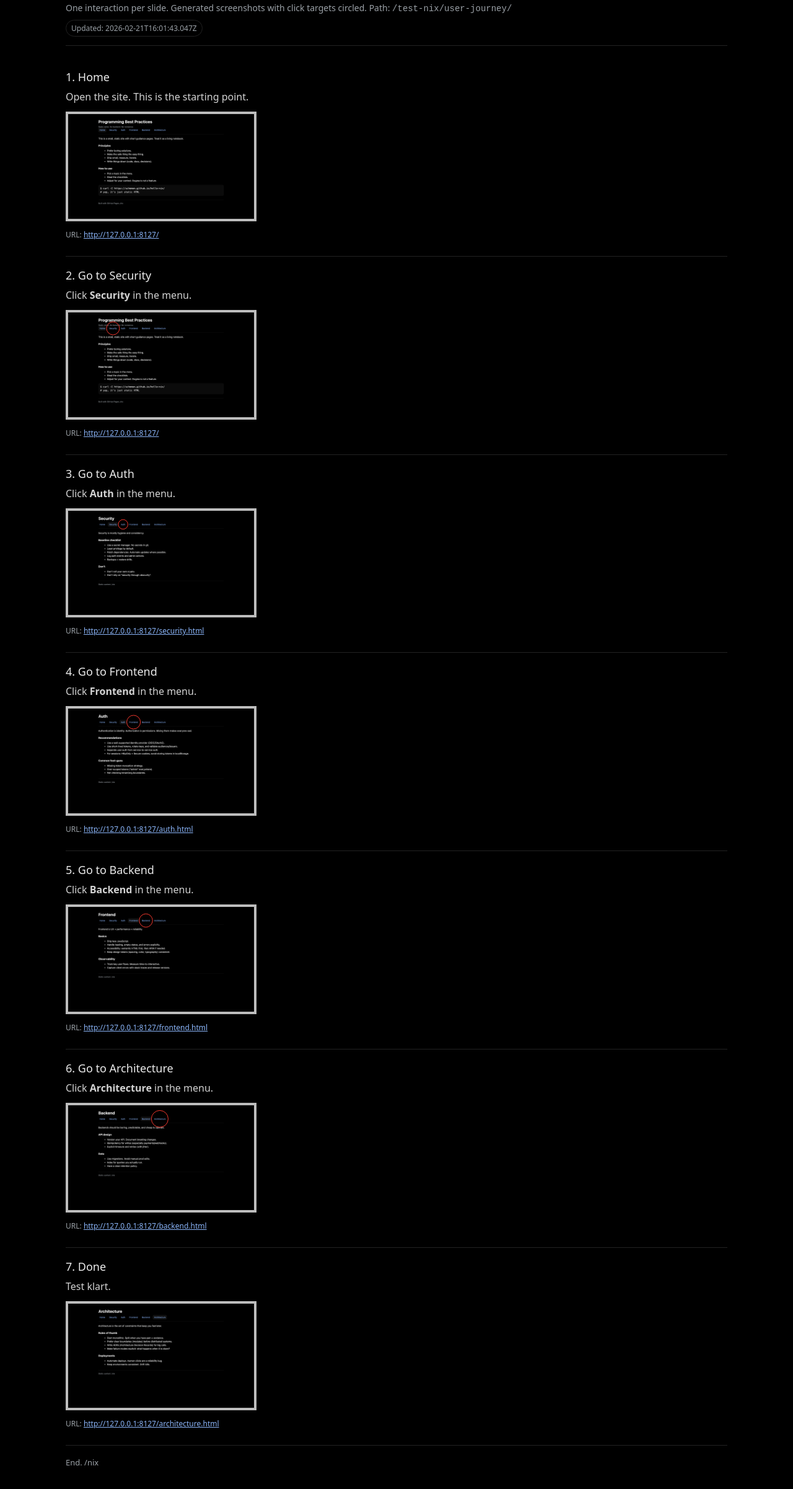
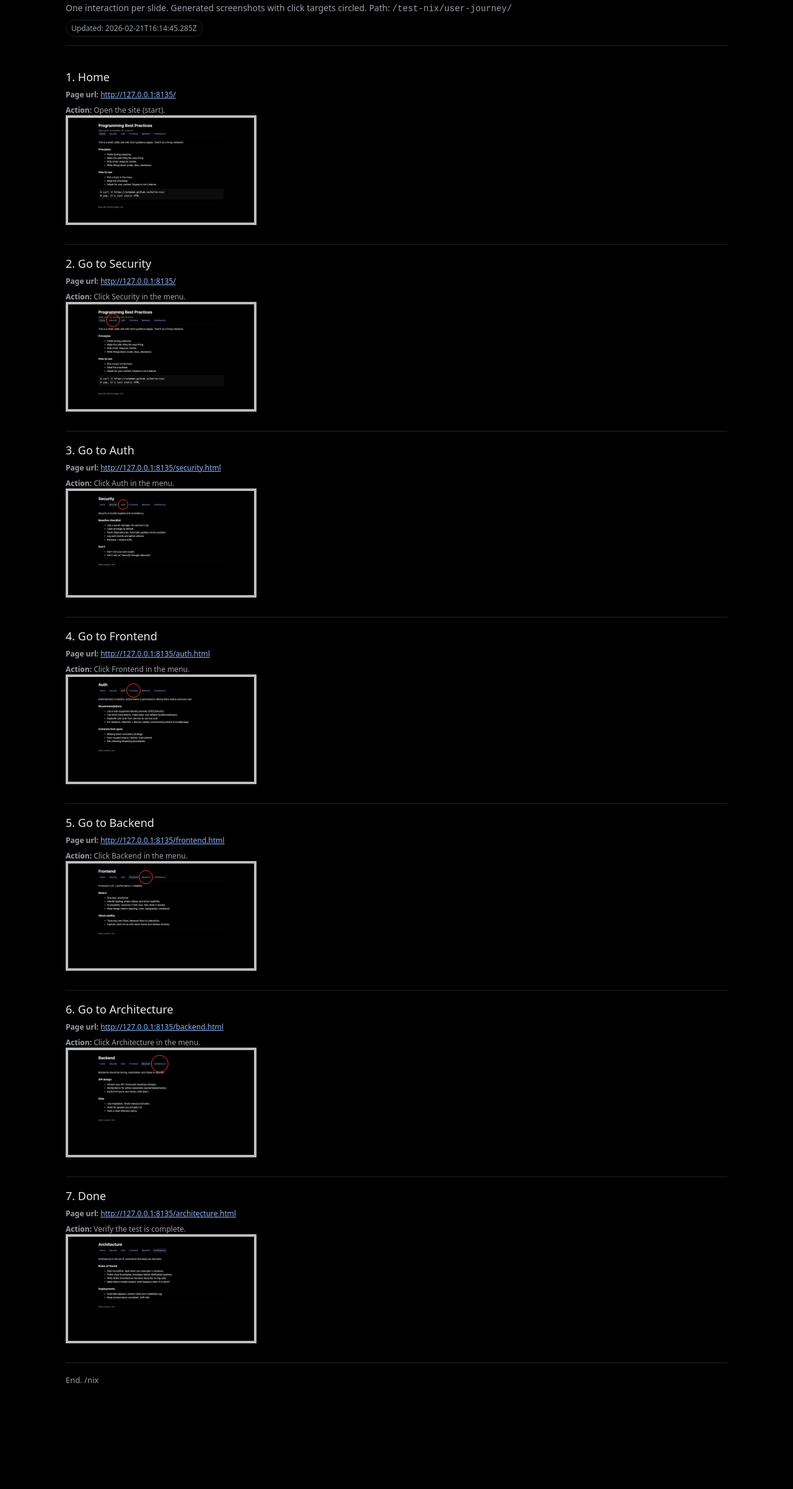
Before and after one commit to schemon/hello-nix, a website: page test-nix/user-journey/index.html in a window 1280 px wide. Shown: the part 62-2464 px from the top of the page at 62% size. After the commit the page ends 2357 px from the top, so only its background shows below. Drawn offline with Linux system fonts and the light colour scheme.

```diff
--- a/test-nix/user-journey/index.html
+++ b/test-nix/user-journey/index.html
@@ -29,92 +29,92 @@
     <header>
       <h1>User journey (static)</h1>
       <div class="sub">One interaction per slide. Generated screenshots with click targets circled. Path: <code>/test-nix/user-journey/</code></div>
-      <div class="pill">Updated: 2026-02-21T16:01:43.047Z</div>
+      <div class="pill">Updated: 2026-02-21T16:14:45.285Z</div>
     </header>
 
 
       <section class="slide">
         <div class="title">1. Home</div>
-        <p class="desc">Open the site. This is the starting point.</p>
+        <div class="note"><strong>Page url:</strong> <a style="color:#8ab4f8" href="http://127.0.0.1:8135/" target="_blank" rel="noreferrer">http://127.0.0.1:8135/</a></div>
+        <div class="note"><strong>Action:</strong> Open the site (start).</div>
         <div class="shotWrap">
           <svg class="shotSvg" viewBox="0 0 1280 720" preserveAspectRatio="xMinYMin meet" role="img" aria-label="Home screenshot">
             <image href="assets/home.png" x="0" y="0" width="1280" height="720" />
 
           </svg>
         </div>
-        <div class="note">URL: <a style="color:#8ab4f8" href="http://127.0.0.1:8127/" target="_blank" rel="noreferrer">http://127.0.0.1:8127/</a></div>
       </section>
 
       <section class="slide">
         <div class="title">2. Go to Security</div>
-        <p class="desc">Click <strong>Security</strong> in the menu.</p>
+        <div class="note"><strong>Page url:</strong> <a style="color:#8ab4f8" href="http://127.0.0.1:8135/" target="_blank" rel="noreferrer">http://127.0.0.1:8135/</a></div>
+        <div class="note"><strong>Action:</strong> Click Security in the menu.</div>
         <div class="shotWrap">
           <svg class="shotSvg" viewBox="0 0 1280 720" preserveAspectRatio="xMinYMin meet" role="img" aria-label="Go to Security screenshot">
             <image href="assets/security.png" x="0" y="0" width="1280" height="720" />
             <circle cx="308.9" cy="109.5" r="44.6" class="circleSvg" />
           </svg>
         </div>
-        <div class="note">URL: <a style="color:#8ab4f8" href="http://127.0.0.1:8127/" target="_blank" rel="noreferrer">http://127.0.0.1:8127/</a></div>
       </section>
 
       <section class="slide">
         <div class="title">3. Go to Auth</div>
-        <p class="desc">Click <strong>Auth</strong> in the menu.</p>
+        <div class="note"><strong>Page url:</strong> <a style="color:#8ab4f8" href="http://127.0.0.1:8135/security.html" target="_blank" rel="noreferrer">http://127.0.0.1:8135/security.html</a></div>
+        <div class="note"><strong>Action:</strong> Click Auth in the menu.</div>
         <div class="shotWrap">
           <svg class="shotSvg" viewBox="0 0 1280 720" preserveAspectRatio="xMinYMin meet" role="img" aria-label="Go to Auth screenshot">
             <image href="assets/auth.png" x="0" y="0" width="1280" height="720" />
             <circle cx="378.4" cy="93.5" r="33.0" class="circleSvg" />
           </svg>
         </div>
-        <div class="note">URL: <a style="color:#8ab4f8" href="http://127.0.0.1:8127/security.html" target="_blank" rel="noreferrer">http://127.0.0.1:8127/security.html</a></div>
       </section>
 
       <section class="slide">
         <div class="title">4. Go to Frontend</div>
-        <p class="desc">Click <strong>Frontend</strong> in the menu.</p>
+        <div class="note"><strong>Page url:</strong> <a style="color:#8ab4f8" href="http://127.0.0.1:8135/auth.html" target="_blank" rel="noreferrer">http://127.0.0.1:8135/auth.html</a></div>
+        <div class="note"><strong>Action:</strong> Click Frontend in the menu.</div>
         <div class="shotWrap">
           <svg class="shotSvg" viewBox="0 0 1280 720" preserveAspectRatio="xMinYMin meet" role="img" aria-label="Go to Frontend screenshot">
             <image href="assets/frontend.png" x="0" y="0" width="1280" height="720" />
             <circle cx="450.5" cy="93.5" r="47.1" class="circleSvg" />
           </svg>
         </div>
-        <div class="note">URL: <a style="color:#8ab4f8" href="http://127.0.0.1:8127/auth.html" target="_blank" rel="noreferrer">http://127.0.0.1:8127/auth.html</a></div>
       </section>
 
       <section class="slide">
         <div class="title">5. Go to Backend</div>
-        <p class="desc">Click <strong>Backend</strong> in the menu.</p>
+        <div class="note"><strong>Page url:</strong> <a style="color:#8ab4f8" href="http://127.0.0.1:8135/frontend.html" target="_blank" rel="noreferrer">http://127.0.0.1:8135/frontend.html</a></div>
+        <div class="note"><strong>Action:</strong> Click Backend in the menu.</div>
         <div class="shotWrap">
           <svg class="shotSvg" viewBox="0 0 1280 720" preserveAspectRatio="xMinYMin meet" role="img" aria-label="Go to Backend screenshot">
             <image href="assets/backend.png" x="0" y="0" width="1280" height="720" />
             <circle cx="535.4" cy="93.5" r="45.9" class="circleSvg" />
           </svg>
         </div>
-        <div class="note">URL: <a style="color:#8ab4f8" href="http://127.0.0.1:8127/frontend.html" target="_blank" rel="noreferrer">http://127.0.0.1:8127/frontend.html</a></div>
       </section>
 
       <section class="slide">
         <div class="title">6. Go to Architecture</div>
-        <p class="desc">Click <strong>Architecture</strong> in the menu.</p>
+        <div class="note"><strong>Page url:</strong> <a style="color:#8ab4f8" href="http://127.0.0.1:8135/backend.html" target="_blank" rel="noreferrer">http://127.0.0.1:8135/backend.html</a></div>
+        <div class="note"><strong>Action:</strong> Click Architecture in the menu.</div>
         <div class="shotWrap">
           <svg class="shotSvg" viewBox="0 0 1280 720" preserveAspectRatio="xMinYMin meet" role="img" aria-label="Go to Architecture screenshot">
             <image href="assets/architecture.png" x="0" y="0" width="1280" height="720" />
             <circle cx="631.1" cy="93.5" r="57.8" class="circleSvg" />
           </svg>
         </div>
-        <div class="note">URL: <a style="color:#8ab4f8" href="http://127.0.0.1:8127/backend.html" target="_blank" rel="noreferrer">http://127.0.0.1:8127/backend.html</a></div>
       </section>
 
       <section class="slide">
         <div class="title">7. Done</div>
-        <p class="desc">Test klart.</p>
+        <div class="note"><strong>Page url:</strong> <a style="color:#8ab4f8" href="http://127.0.0.1:8135/architecture.html" target="_blank" rel="noreferrer">http://127.0.0.1:8135/architecture.html</a></div>
+        <div class="note"><strong>Action:</strong> Verify the test is complete.</div>
         <div class="shotWrap">
           <svg class="shotSvg" viewBox="0 0 1280 720" preserveAspectRatio="xMinYMin meet" role="img" aria-label="Done screenshot">
             <image href="assets/done.png" x="0" y="0" width="1280" height="720" />
 
           </svg>
         </div>
-        <div class="note">URL: <a style="color:#8ab4f8" href="http://127.0.0.1:8127/architecture.html" target="_blank" rel="noreferrer">http://127.0.0.1:8127/architecture.html</a></div>
       </section>
 
     <footer style="padding-top:18px; color:var(--muted); font-size:13px;">
```
Also changed, not shown: test-nix/user-journey/generate.mjs (+26 -4 lines).
